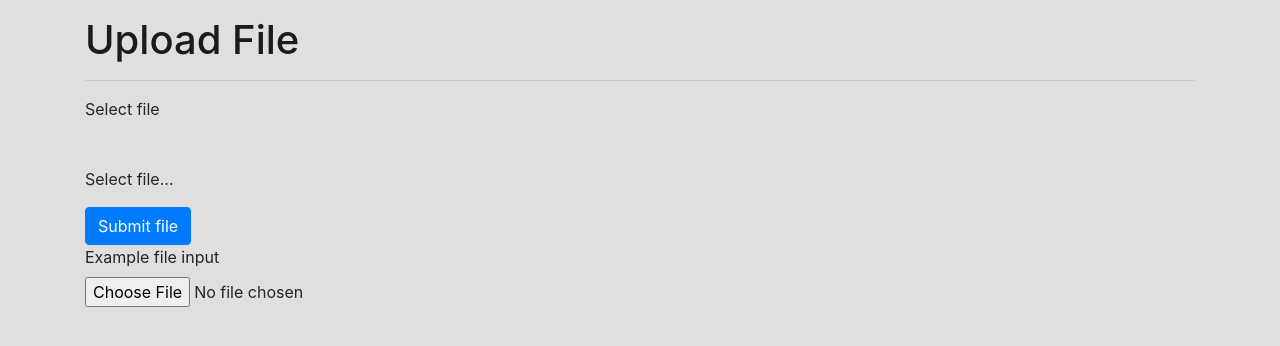
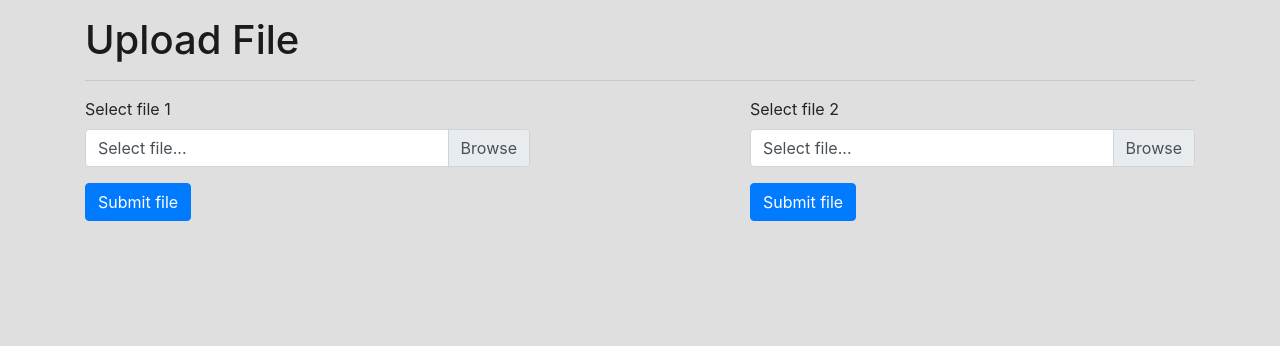
Before and after one commit to hamidkhbl/flask-app-sample, a Flask app: page /upload-file in a window 1280 px wide. Shown: the part 56-402 px from the top of the page. Run offline with Flask 2, Linux system fonts and the light colour scheme; some libraries are stand-ins or nearby versions.

Commit message:
Add another file upload from

```diff
--- a/app/templates/public/upload-file.html
+++ b/app/templates/public/upload-file.html
@@ -8,23 +8,44 @@
         <div class="col">
             <h1>Upload File</h1>
             <hr>
+
+            <div class="row">
+
+                <div class="column col-5">
+
                     <form action="/upload-file" method="POST" enctype="multipart/form-data">
+
                         <div class="form-group">
-                    <label>Select file</label>
+                            <label>Select file 1</label>
                             <div class="custom-file">
-                        <input oninput="filesize(this)" type="file" class="custom-file-input" name="file" id="file">
-                        <label class="custom-file-lable" for="file">Select file...</label>
+                                <input oninput="filesize(this)" type="file" class="custom-file-input" name="csv" id="csv">
+                                <label class="custom-file-label" for="csv">Select file...</label>
                             </div>
                         </div>
                         <button type="submit" class="btn btn-primary">Submit file</button>
                     </form>
 
-            <form>
+                </div>
+                <hr>
+                <div class="column col-5">
+
+                    <form action="/upload-file" method="POST" enctype="multipart/form-data">
+
                         <div class="form-group">
-                    <label for="exampleFormControlFile1">Example file input</label>
-                    <input type="file" class="form-control-file" id="exampleFormControlFile1">
+                            <label>Select file 2</label>
+                            <div class="custom-file">
+                                <input oninput="filesize(this)" type="file" class="custom-file-input" name="csv" id="csv">
+                                <label class="custom-file-label" for="csv">Select file...</label>
                             </div>
+                        </div>
+                        <button type="submit" class="btn btn-primary">Submit file</button>
                     </form>
+
+                </div>
+
+            </div>
+
+
 
 
         </div>
--- a/app/views.py
+++ b/app/views.py
@@ -82,7 +82,7 @@ def upload_file():
                 return redirect(request.url)
 
             print(request.cookies)
-            f = request.files["file"]
+            f = request.files["csv"]
             if f.filename == "":
                 print("File must have a file name.")
                 return redirect(request.url)
```
Lines whose indentation alone changed are shown as unchanged.
